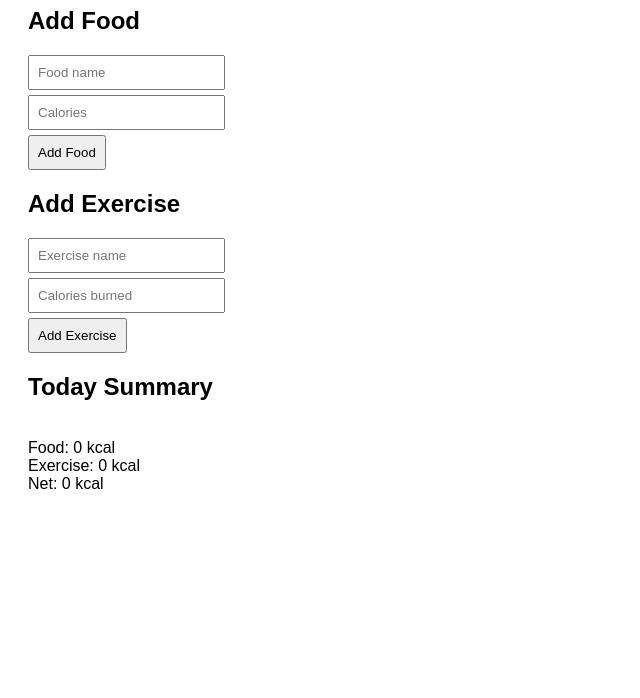
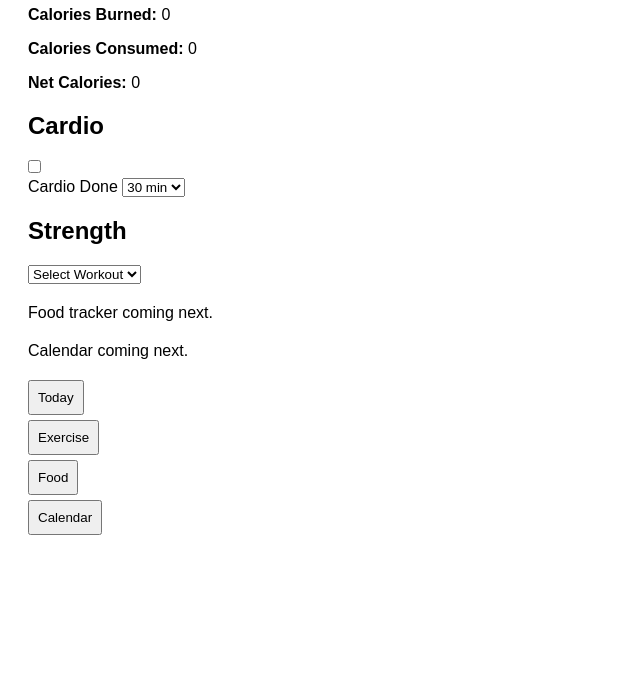
Before and after one commit to Shmanis/diet-tracker-pwa, a plain HTML site: page index.html in a window 1280 px wide. Shown: the part 102-800 px from the top of the page, without its empty margins (0-640 px from the left). Drawn offline with Linux system fonts and the light colour scheme.

Commit message:
Update index.html

```diff
--- a/index.html
+++ b/index.html
@@ -3,31 +3,72 @@
 <head>
   <meta charset="UTF-8" />
   <meta name="viewport" content="width=device-width, initial-scale=1.0" />
-  <title>Diet & Exercise Tracker</title>
+  <title>Fat Loss Tracker</title>
   <link rel="manifest" href="manifest.json" />
   <link rel="stylesheet" href="style.css" />
 </head>
 <body>
-  <h1>🍎 Diet & Exercise Tracker</h1>
 
-  <section>
-    <h2>Add Food</h2>
-    <input id="foodName" placeholder="Food name" />
-    <input id="foodCalories" type="number" placeholder="Calories" />
-    <button onclick="addFood()">Add Food</button>
-  </section>
+  <header>
+    <h1 id="pageTitle">Today</h1>
+  </header>
 
-  <section>
-    <h2>Add Exercise</h2>
-    <input id="exerciseName" placeholder="Exercise name" />
-    <input id="exerciseCalories" type="number" placeholder="Calories burned" />
-    <button onclick="addExercise()">Add Exercise</button>
-  </section>
+  <main>
+    <!-- TODAY -->
+    <section id="todayView" class="view active">
+      <div class="card">
+        <p><strong>Calories Burned:</strong> <span id="burned">0</span></p>
+        <p><strong>Calories Consumed:</strong> <span id="consumed">0</span></p>
+        <p><strong>Net Calories:</strong> <span id="net">0</span></p>
+      </div>
+    </section>
 
-  <section>
-    <h2>Today Summary</h2>
-    <p id="summary"></p>
-  </section>
+    <!-- EXERCISE -->
+    <section id="exerciseView" class="view">
+      <div class="card">
+        <h2>Cardio</h2>
+        <label>
+          <input type="checkbox" id="cardioDone" />
+          Cardio Done
+        </label>
+
+        <select id="cardioMinutes">
+          <option value="30">30 min</option>
+          <option value="35">35 min</option>
+          <option value="40">40 min</option>
+        </select>
+      </div>
+
+      <div class="card">
+        <h2>Strength</h2>
+
+        <select id="workoutType">
+          <option value="">Select Workout</option>
+          <option value="A">Workout A</option>
+          <option value="B">Workout B</option>
+        </select>
+
+        <div id="exerciseList"></div>
+      </div>
+    </section>
+
+    <!-- FOOD (placeholder) -->
+    <section id="foodView" class="view">
+      <p>Food tracker coming next.</p>
+    </section>
+
+    <!-- CALENDAR (placeholder) -->
+    <section id="calendarView" class="view">
+      <p>Calendar coming next.</p>
+    </section>
+  </main>
+
+  <nav>
+    <button onclick="showView('today')">Today</button>
+    <button onclick="showView('exercise')">Exercise</button>
+    <button onclick="showView('food')">Food</button>
+    <button onclick="showView('calendar')">Calendar</button>
+  </nav>
 
   <script src="app.js"></script>
 </body>
```
